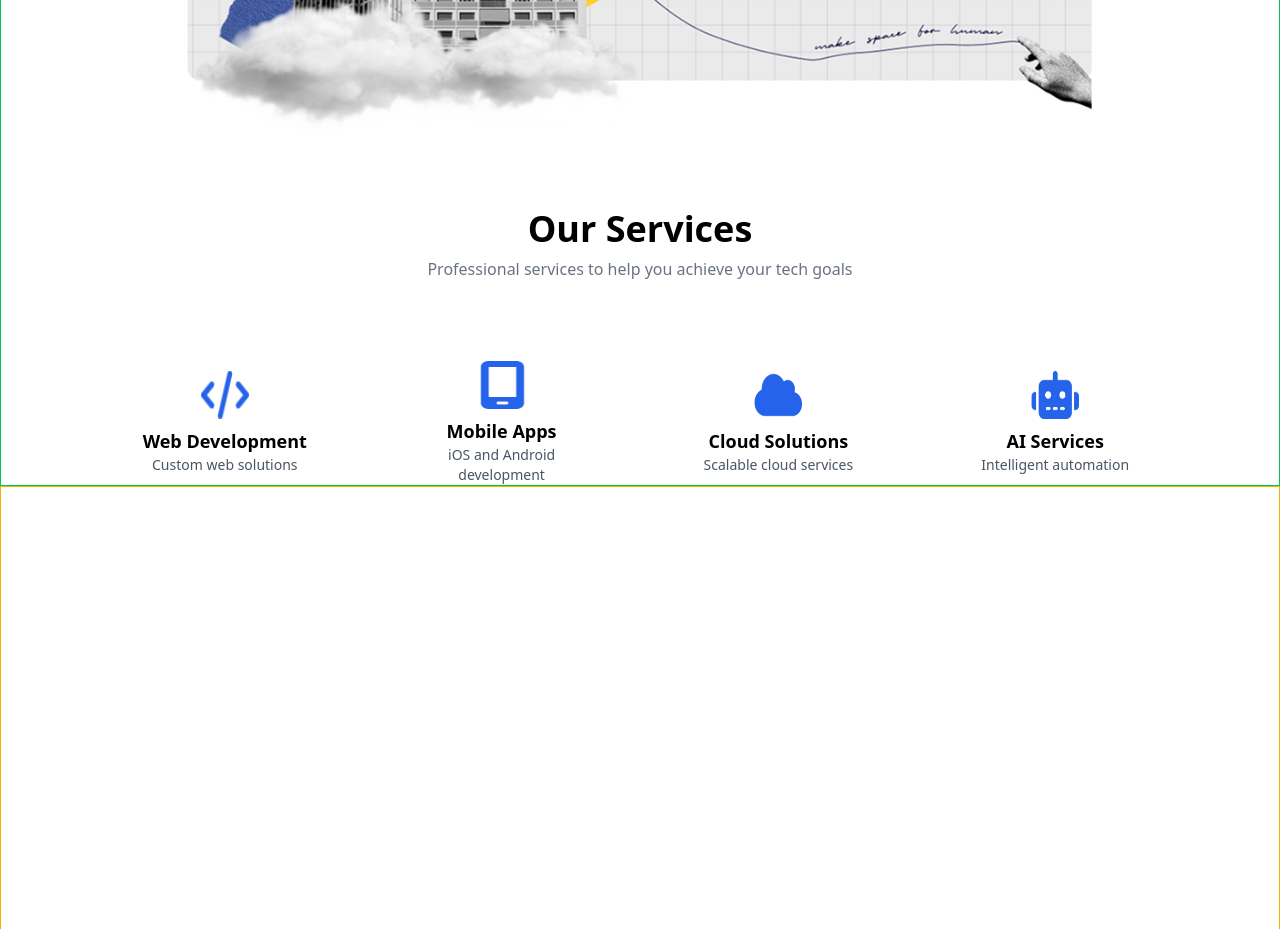
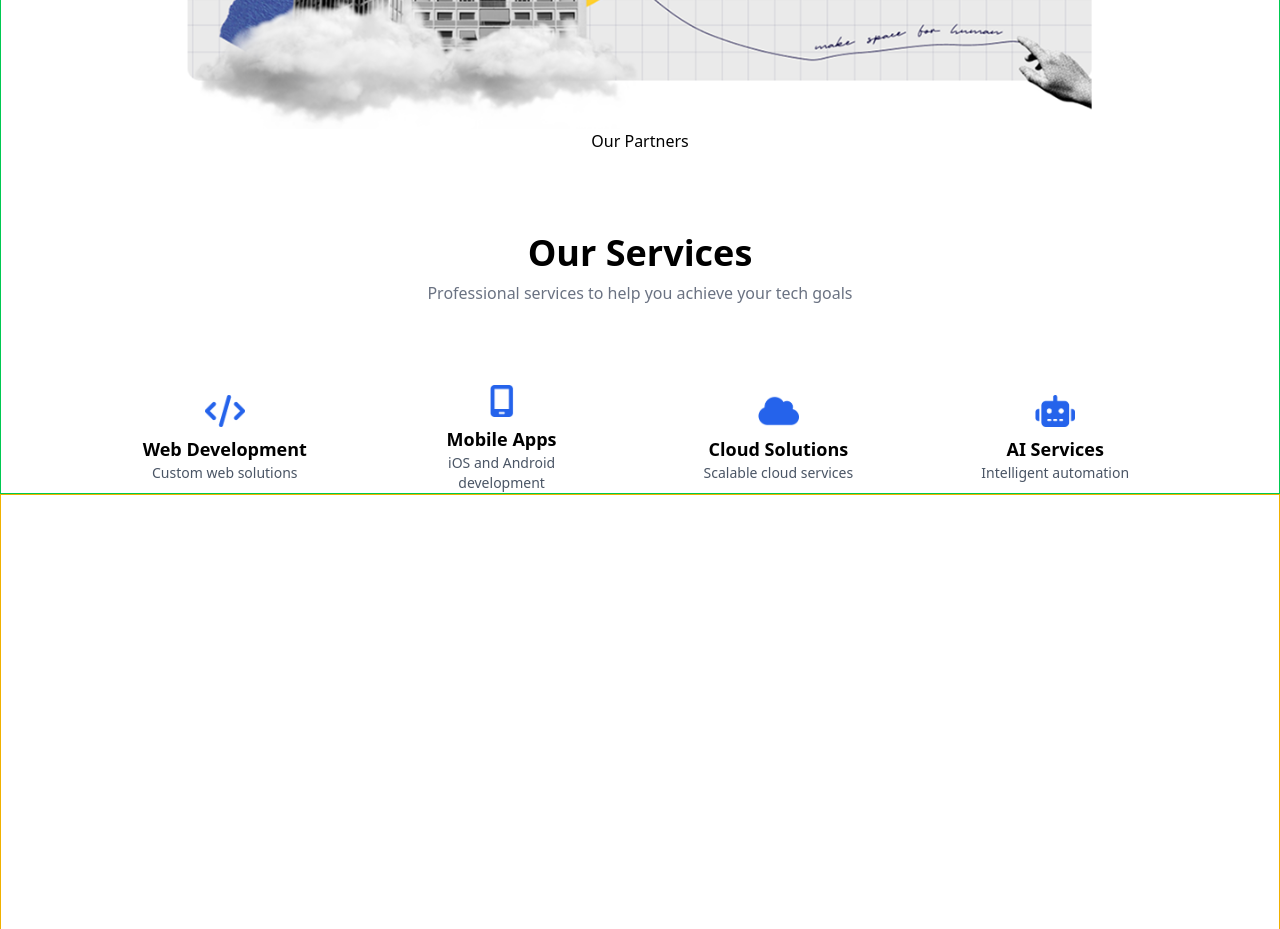
Before and after one commit to Kite-IPS/Ips_Portfolio, a React (Vite) app in the folder Client/: page / in a window 1280 px wide. Shown: the part 2620-3549 px from the top of the page. Built offline with nearby package versions, Linux system fonts and the light colour scheme.

Commit message:
icons fixed

```diff
--- a/Client/src/Components/ServiceBox.jsx
+++ b/Client/src/Components/ServiceBox.jsx
@@ -20,7 +20,7 @@ const ServiceBox = ({ children }) => {
 
   return (
     <div className="flex flex-col items-center text-center w-48">
-      <img src={service.image} alt={children} className="w-12 h-12 mb-2" />
+      <img src={service.image} alt={children} className=" h-8 mb-2" />
       <h2 className="text-lg font-semibold">{children}</h2>
       <p className="text-gray-600 text-sm">{service.description}</p>
     </div>
--- a/Client/src/Pages/LandingPage.jsx
+++ b/Client/src/Pages/LandingPage.jsx
@@ -94,6 +94,11 @@ const LandingPage = () => {
                         <img src={section} alt="Image" className='mx-auto' />
                     </Link>
                 </div>
+                <section width="1440px" height="284px" className="flex items-center justify-center">
+                    <div width="1120" height="164">Our Partners
+
+                    </div>
+                </section>
                 <div className="mt-20">
                     <div className='w-[80%] mx-auto flex flex-col items-center justify-center'>
                         <h1 className='font-bold text-4xl'>Our Services</h1>
```
